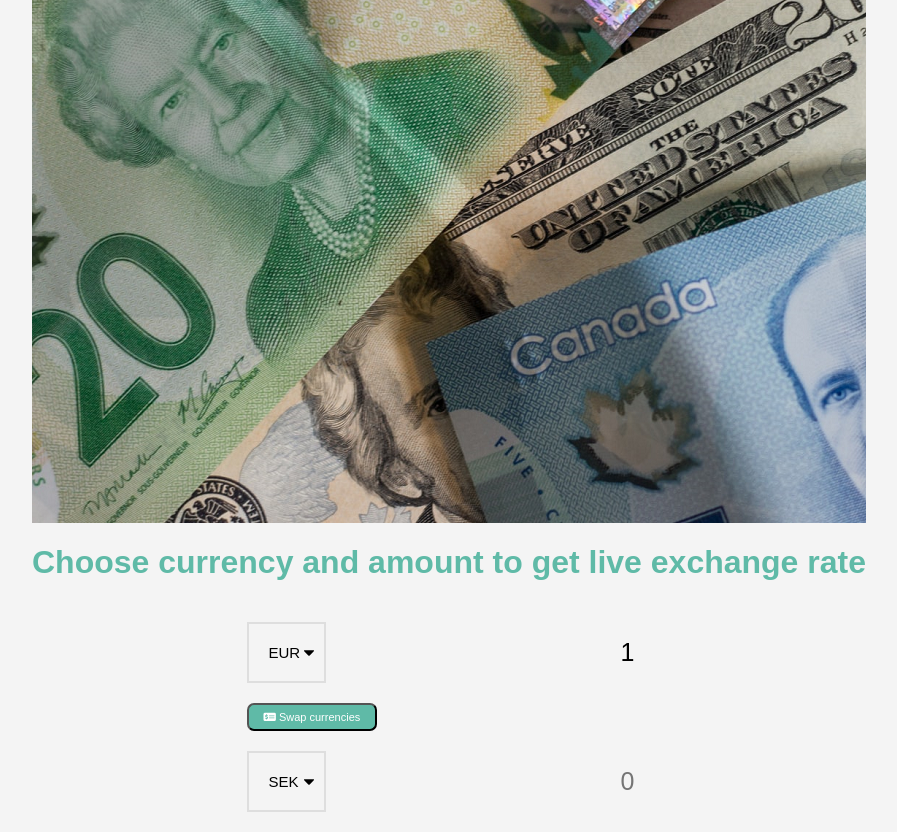
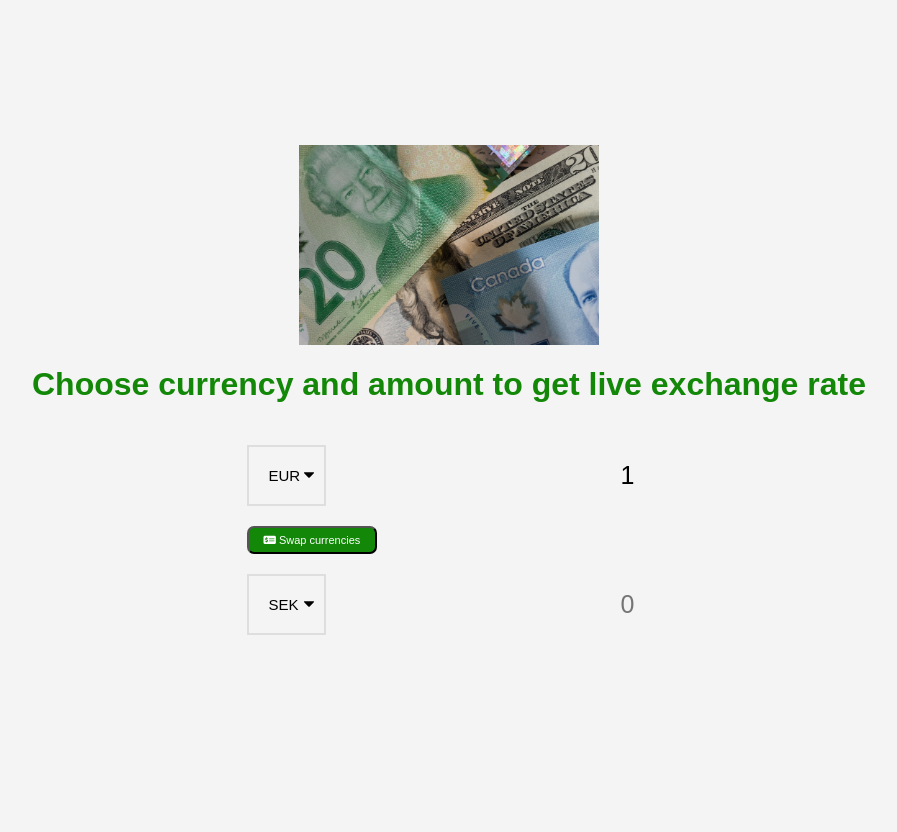
Before and after one commit to mattssondouglas/exchange-rate, a plain HTML site: page index.html in a window 1280 px wide. Shown: the whole page, without its empty margins (191-1088 px from the left). After the commit the page ends 800 px from the top, so only its background shows below. Drawn offline with Linux system fonts and the light colour scheme; no server answers.

Commit message:
modify color and img size

```diff
--- a/styles.css
+++ b/styles.css
@@ -1,5 +1,5 @@
 :root {
-  --primary-color: #5fbaa7;
+  --primary-color: #138808;
 }
 
 * {
@@ -35,8 +35,8 @@ p {
   padding: 6px 15px;
 }
 
-.money-img {
-  width: 130px;
+img {
+  width: 300px;
 }
 
 .currency {
```
